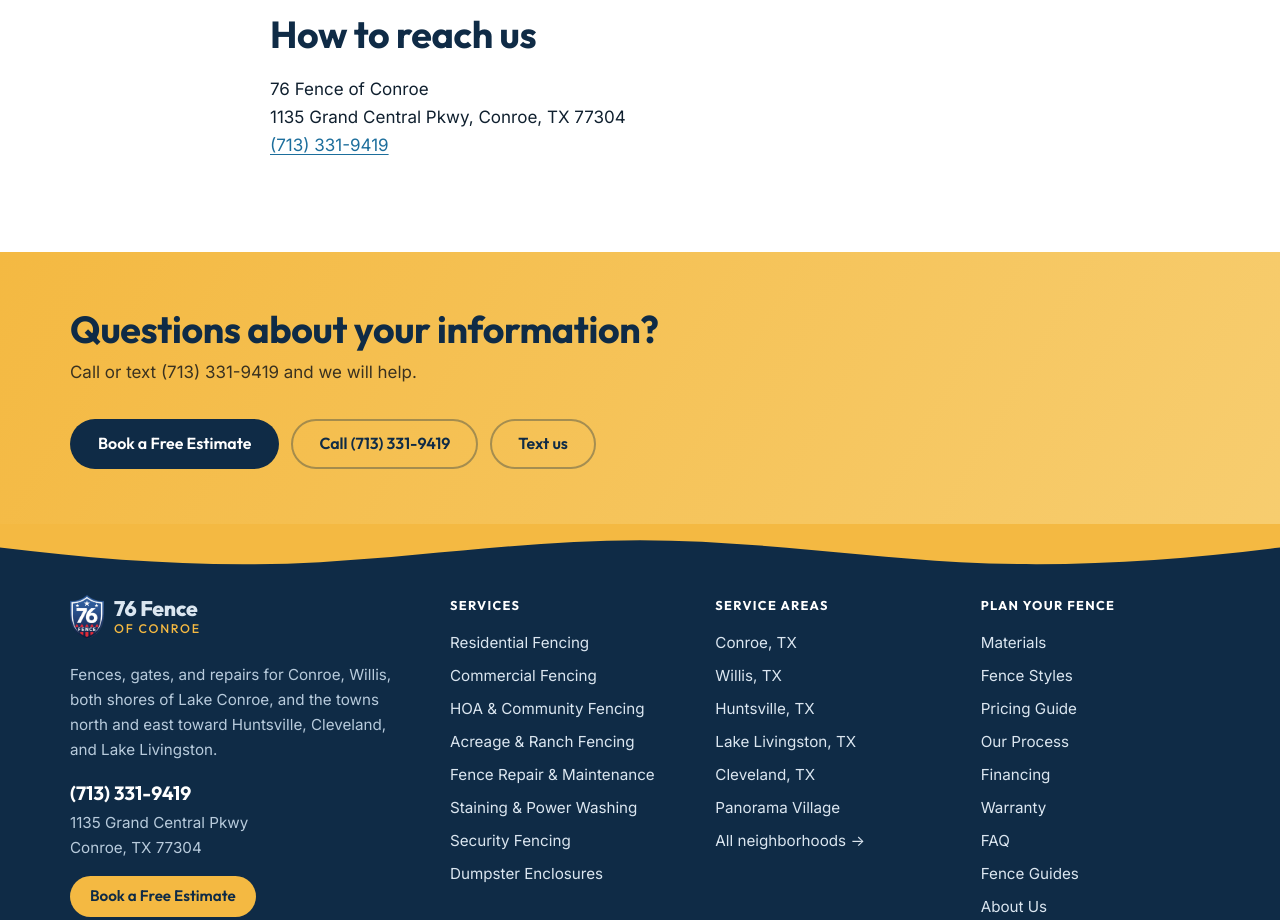
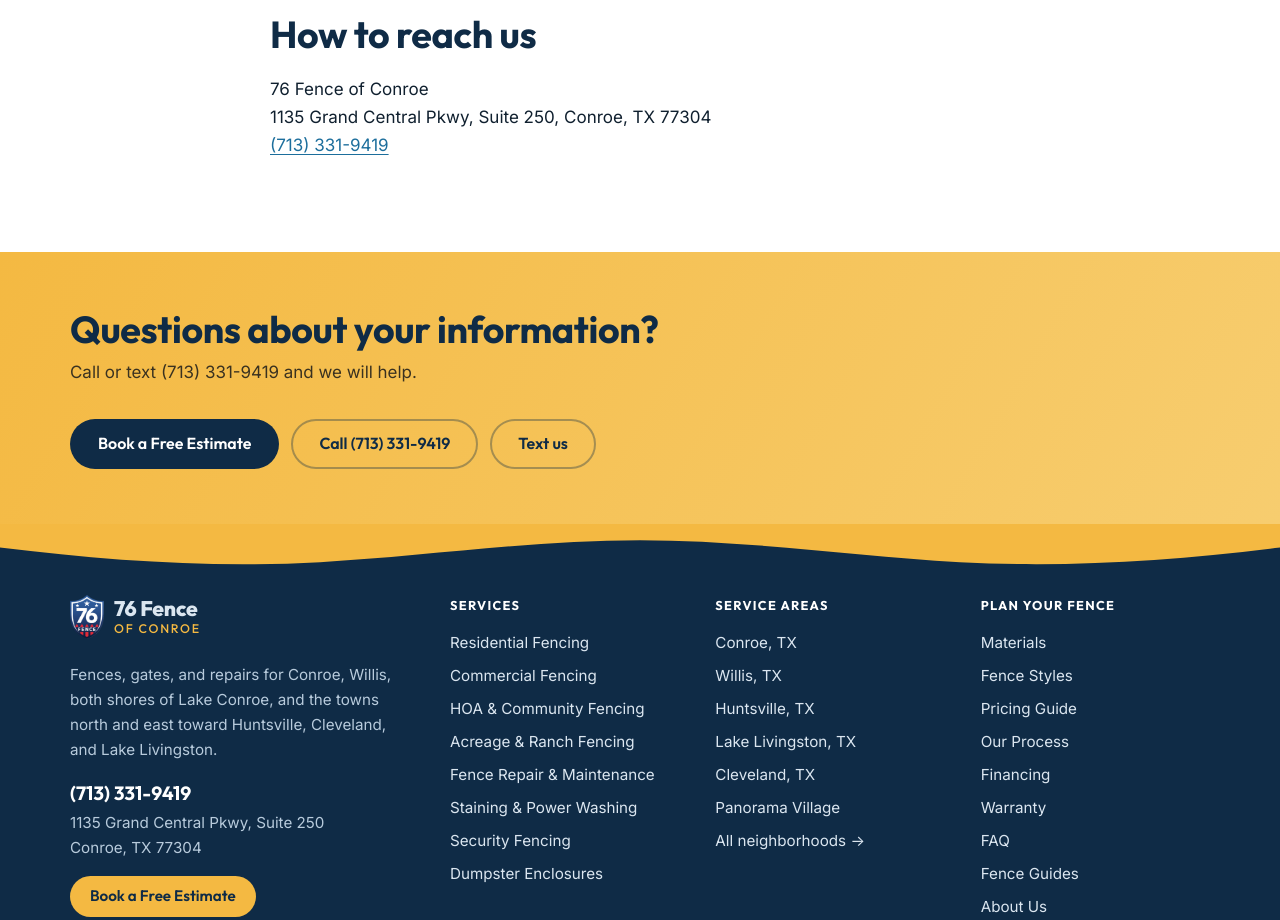
Before and after one commit to brysr1/conroetxfences, a Jekyll site: the page built from privacy-policy.md, in a window 1280 px wide and 1400 px high, scrolled down 2357 px. Shown: the part 272-1192 px from the top of the window. Built offline with Jekyll 4.4.1, drawn with Linux system fonts in a browser that asks for light colours; some of the changed text lies outside the part shown.

Commit message:
Add Suite 250 to office address

```diff
--- a/_config.yml
+++ b/_config.yml
@@ -9,7 +9,7 @@ business:
   name: 76 Fence of Conroe
   phone: (713) 331-9419
   phone_tel: "+17133319419"
-  street: 1135 Grand Central Pkwy
+  street: 1135 Grand Central Pkwy, Suite 250
   city: Conroe
   state: TX
   zip: "77304"
--- a/privacy-policy.md
+++ b/privacy-policy.md
@@ -46,7 +46,7 @@ permalink: /privacy-policy/
     <p>We may change this policy from time to time. The &ldquo;last updated&rdquo; date at the top shows when the most recent change was made.</p>
 
     <h2>How to reach us</h2>
-    <p>76 Fence of Conroe<br>1135 Grand Central Pkwy, Conroe, TX 77304<br><a href="tel:+17133319419">(713) 331-9419</a></p>
+    <p>76 Fence of Conroe<br>1135 Grand Central Pkwy, Suite 250, Conroe, TX 77304<br><a href="tel:+17133319419">(713) 331-9419</a></p>
   </div>
 </section>
 
```
Also changed, not shown: contact.md (+2 -2 lines).
